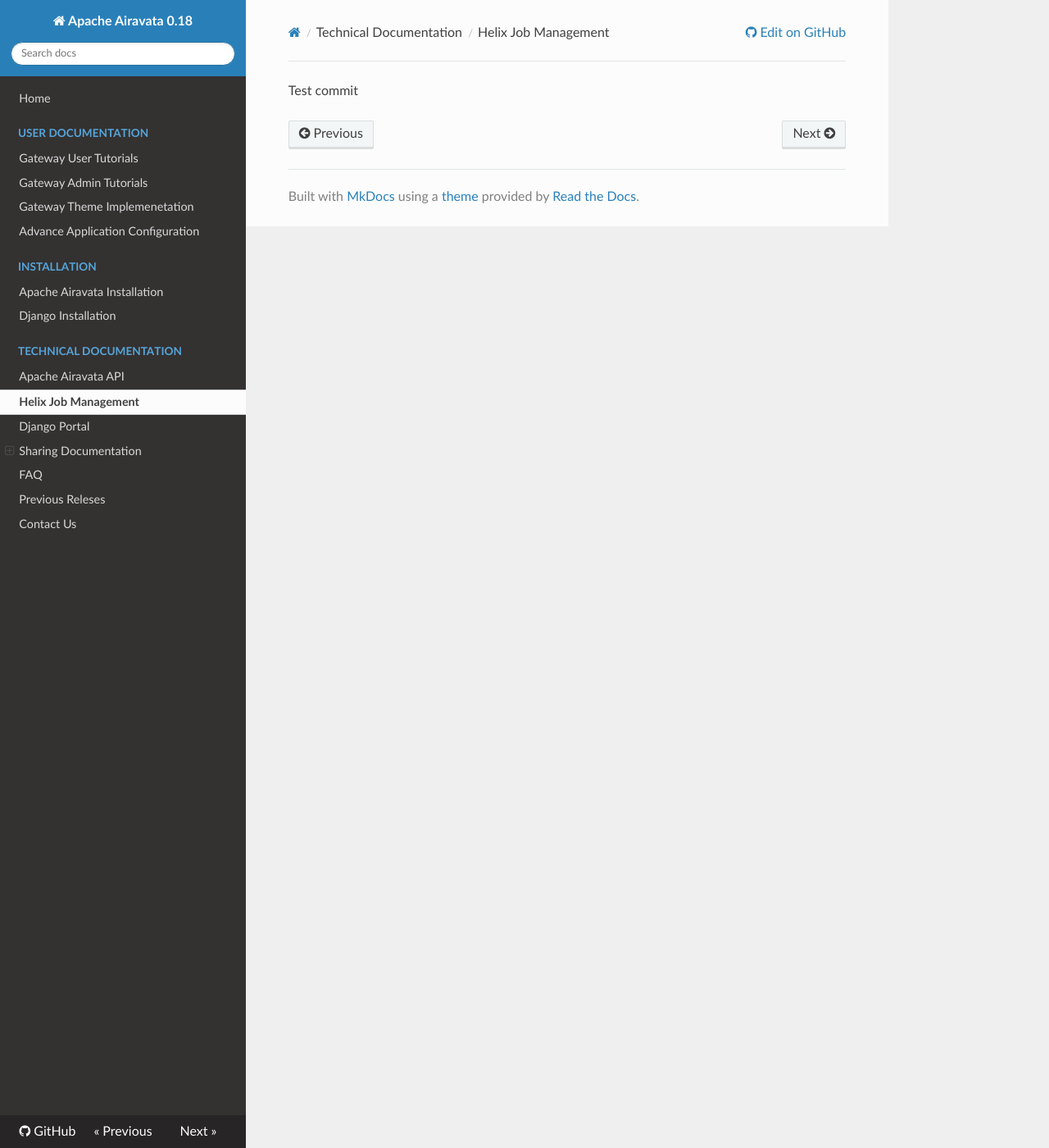
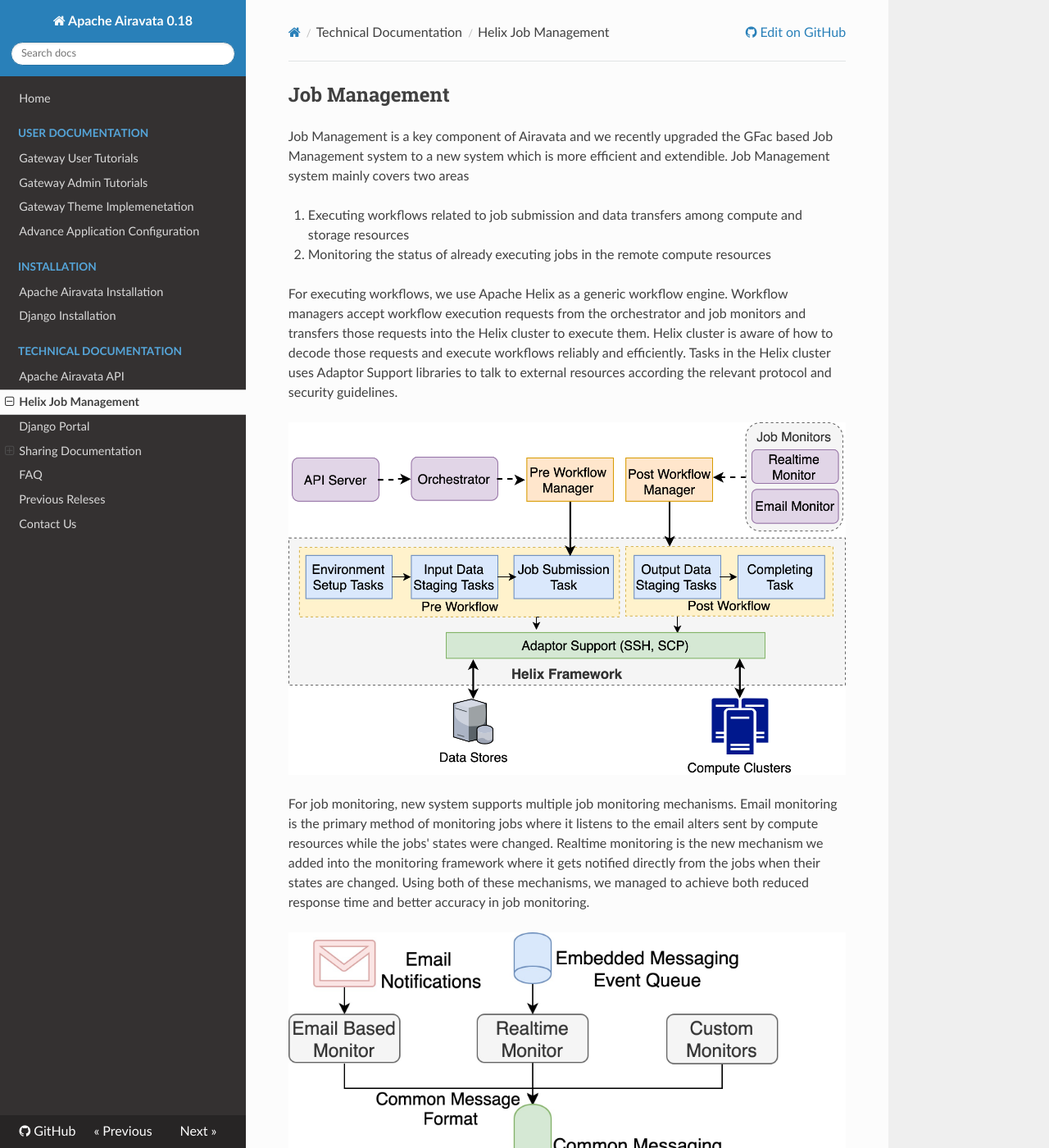
Before and after one commit to isabella232/airavata-docs, an MkDocs documentation site: the page built from docs/technical-documentation/helix-job-management.md, in a window 1280 px wide and 1400 px high. Shown: the whole window at 82% size. Built offline with MkDocs 1.6.1, drawn with Linux system fonts in a browser that asks for light colours; nearby versions of some CDN libraries; old or Windows-style settings are respelled for this version of MkDocs.

Commit message:
Job management description

```diff
--- a/docs/technical-documentation/helix-job-management.md
+++ b/docs/technical-documentation/helix-job-management.md
@@ -1 +1,22 @@
-Test commit
+## Job Management
+
+Job Management is a key component of Airavata and we recently upgraded the GFac based Job Management system to a new
+system which is more efficient and extendible. Job Management system mainly covers two areas
+
+1. Executing workflows related to job submission and data transfers among compute and storage resources
+2. Monitoring the status of already executing jobs in the remote compute resources
+
+For executing workflows, we use Apache Helix as a generic workflow engine. Workflow managers accept workflow execution
+requests from the orchestrator and job monitors and transfers those requests into the Helix cluster to execute them. Helix
+cluster is aware of how to decode those requests and execute workflows reliably and efficiently. Tasks in the Helix cluster
+uses Adaptor Support libraries to talk to external resources according the relevant protocol and security guidelines.
+
+![architecture](../img/helix-architecture.png)
+
+For job monitoring, new system supports multiple job monitoring mechanisms. Email monitoring is the primary method of
+monitoring jobs where it listens to the email alters sent by compute resources while the jobs' states were changed.
+Realtime monitoring is the new mechanism we added into the monitoring framework where it gets notified directly from the
+jobs when their states are changed. Using both of these mechanisms, we managed to achieve both reduced response time and
+better accuracy in job monitoring.
+
+![monitoring](../img/monitoring-framework.jpg)
```
Also changed, not shown: docs/img/helix-architecture.png (added), docs/img/monitoring-framework.jpg (added).
